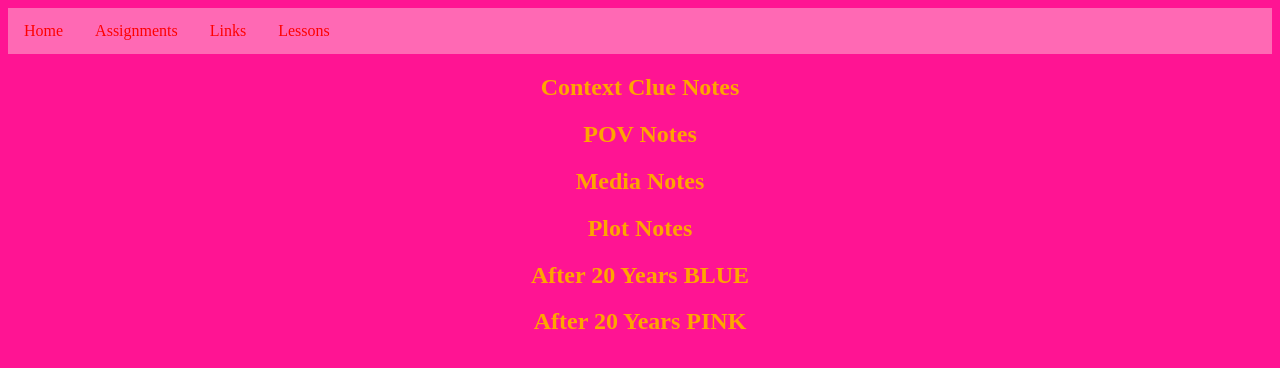
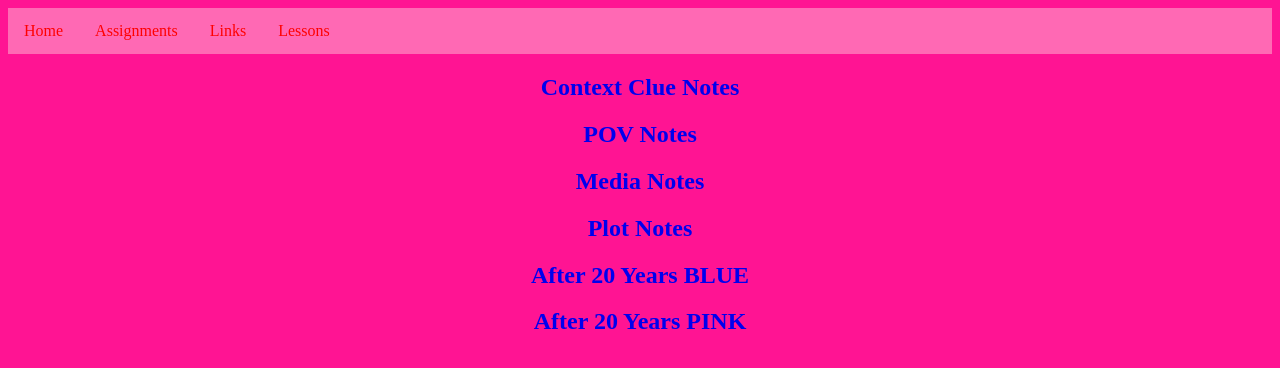
Before and after one commit to Callahan-Classroom/links, a plain HTML site: page index.htm in a window 1280 px wide. Drawn offline with Linux system fonts and the light colour scheme.

Commit message:
Update index.htm

```diff
--- a/index.htm
+++ b/index.htm
@@ -12,11 +12,11 @@
       <li><a href="https://callahan-classroom.github.io/links">Links</a></li>
       <li><a href="https://callahan-classroom.github.io/lessons">Lessons</a></li>
     </ul>
-    <h2><a style="text-decoration:none;color:orange;" href="https://docs.google.com/document/d/13BCqZCB3x1oPq7mqypUZ4worJZA3Pqn4NIxD06UUsWI/edit?ts=581203a7">Context Clue Notes</a></h2>
-    <h2><a style="text-decoration:none;color:orange;" href="https://docs.google.com/document/d/1k2EFo3n3FelTeFHDZMXlGjqKPG_83LrSi5HnS13tvyg/edit?ts=58120403">POV Notes</a></h2>
-    <h2><a style="text-decoration:none;color:orange;" href="https://docs.google.com/document/d/194cvZEl_mEDnKFybQX3pyckJEaSlePfBC3oUz7uxEjc/edit?ts=58120424">Media Notes</a></h2>
-    <h2><a style="text-decoration:none;color:orange;" href="https://docs.google.com/document/d/1NRynV4ktWqGQ1Aze-vjgY1YAhEgCxVM5ZXaegjsWz-I/edit?ts=581203c1">Plot Notes</a></h2>
-    <h2><a style="text-decoration:none;color:orange;" href="https://docs.google.com/document/d/1x5aL9KKgNBbL1DACnvX-Lt2HjdAf6YriBCSVcTTBfzM/edit?ts=5818a374">After 20 Years BLUE</a></h2>
-    <h2><a style="text-decoration:none;color:orange;" href="https://docs.google.com/document/d/1t6esXNGZsTptXeFyoIgvm7hA9bo8Vk3zx3T7IE-tpCs/edit">After 20 Years PINK</a></h2>
+    <h2><a href="https://docs.google.com/document/d/13BCqZCB3x1oPq7mqypUZ4worJZA3Pqn4NIxD06UUsWI/edit?ts=581203a7">Context Clue Notes</a></h2>
+    <h2><a href="https://docs.google.com/document/d/1k2EFo3n3FelTeFHDZMXlGjqKPG_83LrSi5HnS13tvyg/edit?ts=58120403">POV Notes</a></h2>
+    <h2><a href="https://docs.google.com/document/d/194cvZEl_mEDnKFybQX3pyckJEaSlePfBC3oUz7uxEjc/edit?ts=58120424">Media Notes</a></h2>
+    <h2><a href="https://docs.google.com/document/d/1NRynV4ktWqGQ1Aze-vjgY1YAhEgCxVM5ZXaegjsWz-I/edit?ts=581203c1">Plot Notes</a></h2>
+    <h2><a href="https://docs.google.com/document/d/1x5aL9KKgNBbL1DACnvX-Lt2HjdAf6YriBCSVcTTBfzM/edit?ts=5818a374">After 20 Years BLUE</a></h2>
+    <h2><a href="https://docs.google.com/document/d/1t6esXNGZsTptXeFyoIgvm7hA9bo8Vk3zx3T7IE-tpCs/edit">After 20 Years PINK</a></h2>
   </body>
 </html>
```
